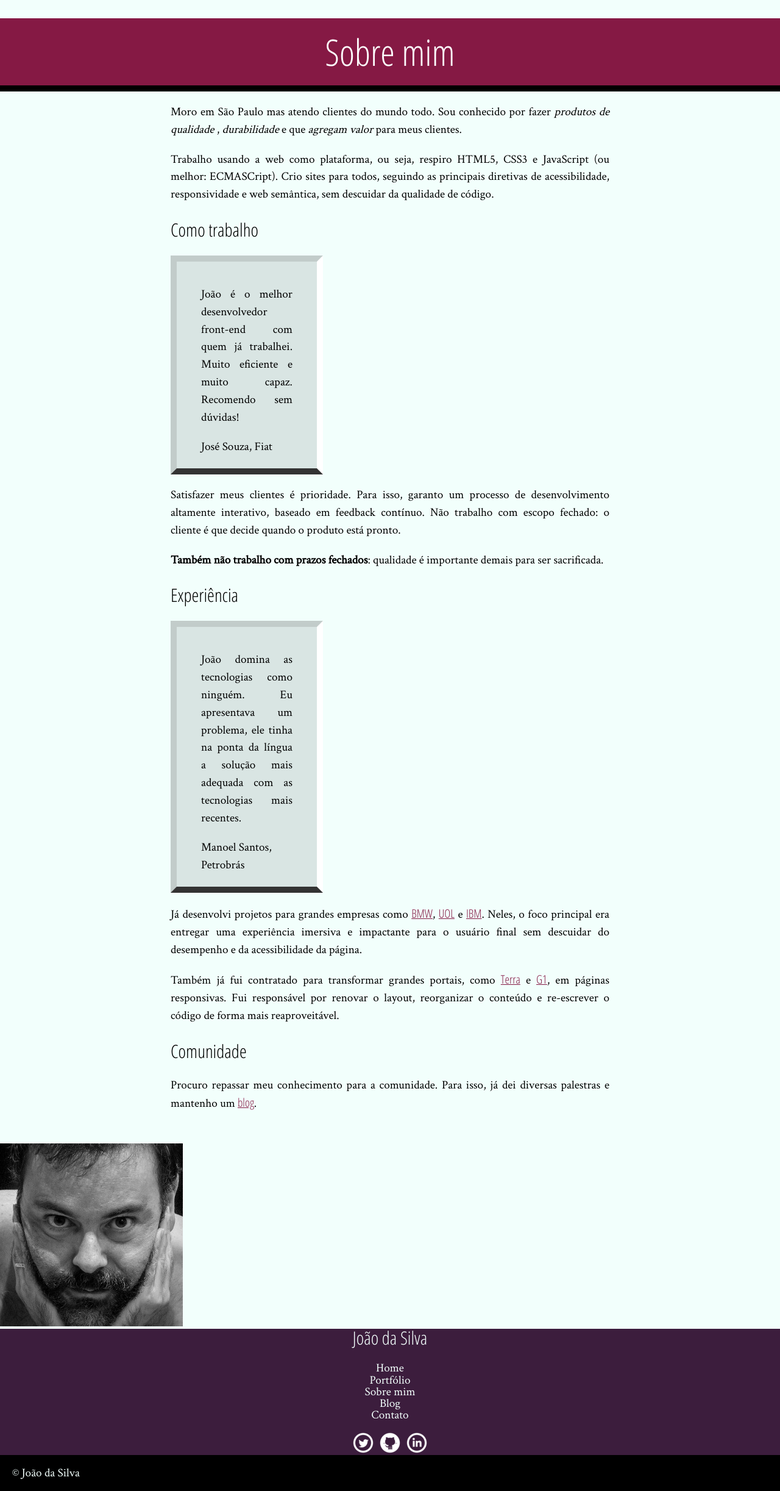
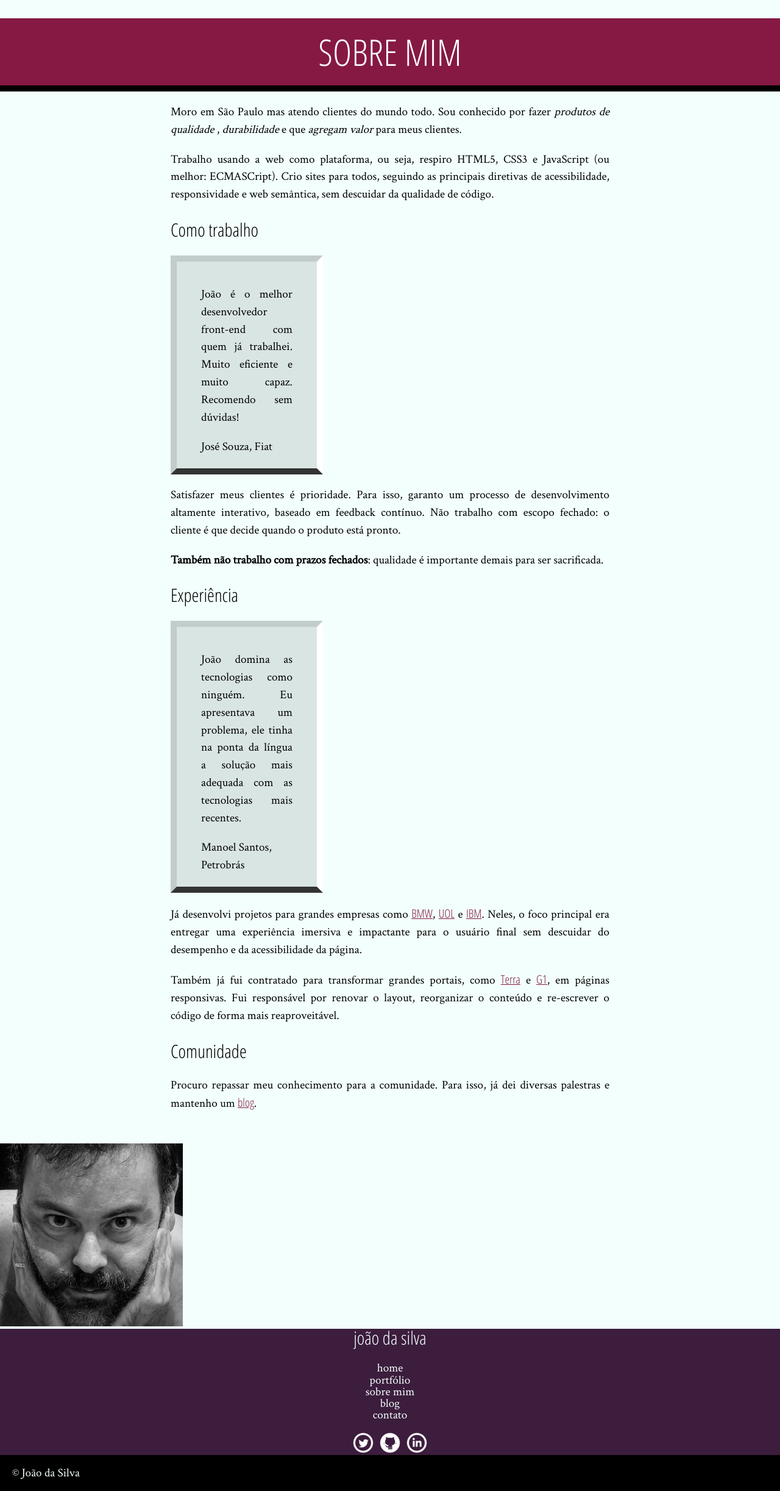
Before and after one commit to lurroque/projeto-html, a plain HTML site: page index.html in a window 1280 px wide. Shown: the whole page at 61% size. Drawn offline with Linux system fonts and the light colour scheme.

Commit message:
Correções no css e melhorias no layout

```diff
--- a/main.css
+++ b/main.css
@@ -21,6 +21,7 @@ div h1 {
     font-size: 60px;
     padding: 25px;
     border-bottom: 10px solid black;
+    text-transform: uppercase;
 }
 
 h2 {
@@ -52,6 +53,7 @@ aside {
     background-color: #3C1D3D;
     color: #F2FFFC;
     text-align: center;
+    text-transform: lowercase;
 }
 
 aside a {
```
